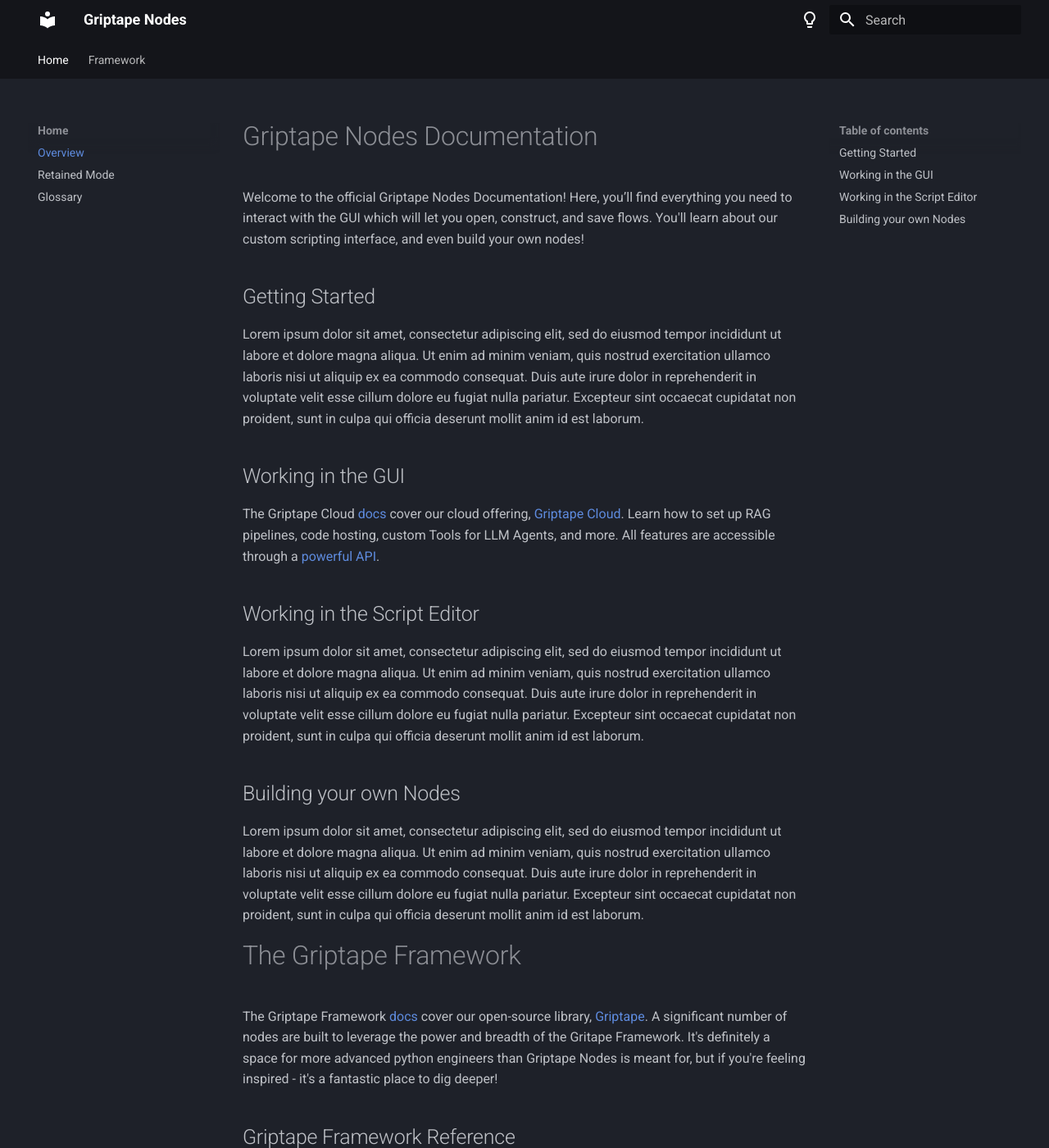
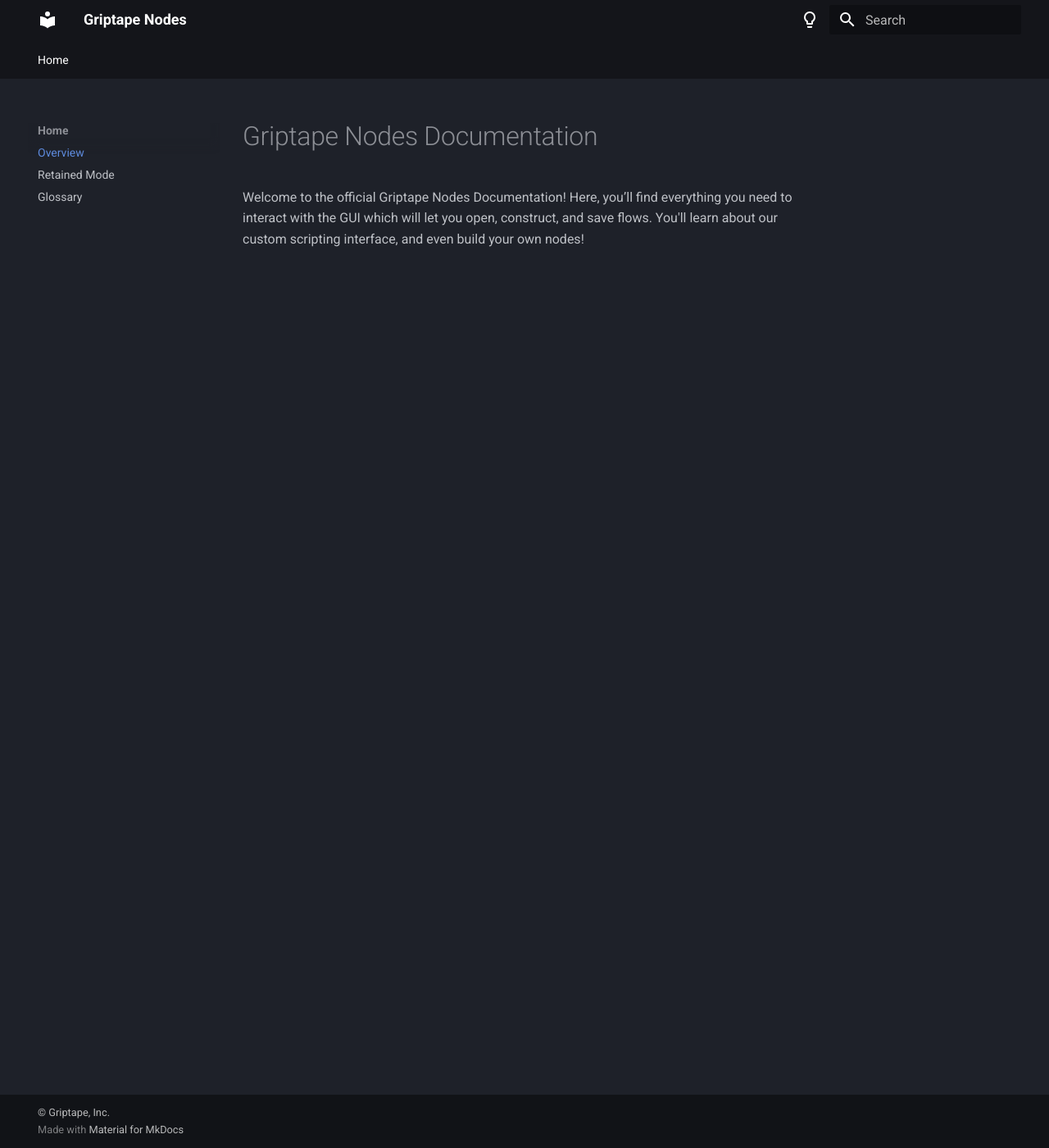
Before and after one commit to griptape-ai/griptape-nodes, an MkDocs documentation site: the page built from docs/index.md, in a window 1280 px wide and 1400 px high. Shown: the whole window at 82% size. Built offline with MkDocs 1.6.1 and Material for MkDocs 9.7.7, drawn with Linux system fonts in a browser that asks for light colours; some of the changed text lies outside the part shown.

Commit message:
fix: clean up docs to build in strict mode

```diff
--- a/docs/index.md
+++ b/docs/index.md
@@ -1,33 +1,4 @@
 # Griptape Nodes Documentation
 
 Welcome to the official Griptape Nodes Documentation!
-Here, you’ll find everything you need to interact with the GUI which will let you open, construct, and save flows.  You'll learn about our custom scripting interface, and even build your own nodes!
-
-## Getting Started
-
-Lorem ipsum dolor sit amet, consectetur adipiscing elit, sed do eiusmod tempor incididunt ut labore et dolore magna aliqua. Ut enim ad minim veniam, quis nostrud exercitation ullamco laboris nisi ut aliquip ex ea commodo consequat. Duis aute irure dolor in reprehenderit in voluptate velit esse cillum dolore eu fugiat nulla pariatur. Excepteur sint occaecat cupidatat non proident, sunt in culpa qui officia deserunt mollit anim id est laborum.
-
-## Working in the GUI
-
-The Griptape Cloud [docs](griptape-cloud/index.md) cover our cloud offering, [Griptape Cloud](https://www.griptape.ai/cloud).
-Learn how to set up RAG pipelines, code hosting, custom Tools for LLM Agents, and more. All features are accessible through a [powerful API](./griptape-cloud/api/api-reference.md).
-
-
-## Working in the Script Editor
-
-Lorem ipsum dolor sit amet, consectetur adipiscing elit, sed do eiusmod tempor incididunt ut labore et dolore magna aliqua. Ut enim ad minim veniam, quis nostrud exercitation ullamco laboris nisi ut aliquip ex ea commodo consequat. Duis aute irure dolor in reprehenderit in voluptate velit esse cillum dolore eu fugiat nulla pariatur. Excepteur sint occaecat cupidatat non proident, sunt in culpa qui officia deserunt mollit anim id est laborum.
-
-
-## Building your own Nodes
-
-Lorem ipsum dolor sit amet, consectetur adipiscing elit, sed do eiusmod tempor incididunt ut labore et dolore magna aliqua. Ut enim ad minim veniam, quis nostrud exercitation ullamco laboris nisi ut aliquip ex ea commodo consequat. Duis aute irure dolor in reprehenderit in voluptate velit esse cillum dolore eu fugiat nulla pariatur. Excepteur sint occaecat cupidatat non proident, sunt in culpa qui officia deserunt mollit anim id est laborum.
-
-# The Griptape Framework
-
-The Griptape Framework [docs](griptape-framework/index.md) cover our open-source library, [Griptape](https://github.com/griptape-ai/griptape).
-A significant number of nodes are built to leverage the power and breadth of the Gritape Framework.  It's definitely a space for more advanced python engineers than Griptape Nodes is meant for, but if you're feeling inspired - it's a fantastic place to dig deeper!
-
-## Griptape Framework Reference
-
-The Griptape Framework Reference [docs](reference/griptape/index.md) provide auto-generated, detailed documentation of the Griptape codebase.
-Here, you can look up classes, methods, and modules to better understand how to use Griptape.
+Here, you’ll find everything you need to interact with the GUI which will let you open, construct, and save flows. You'll learn about our custom scripting interface, and even build your own nodes!
--- a/mkdocs.yml
+++ b/mkdocs.yml
@@ -47,6 +47,3 @@
       - Overview: index.md
       - Retained Mode: retained_mode.md
       - Glossary: glossary.md
-
-  - Framework:
-      - Overview: "framework/index.md"
```
Also changed, not shown: 1 other file.
